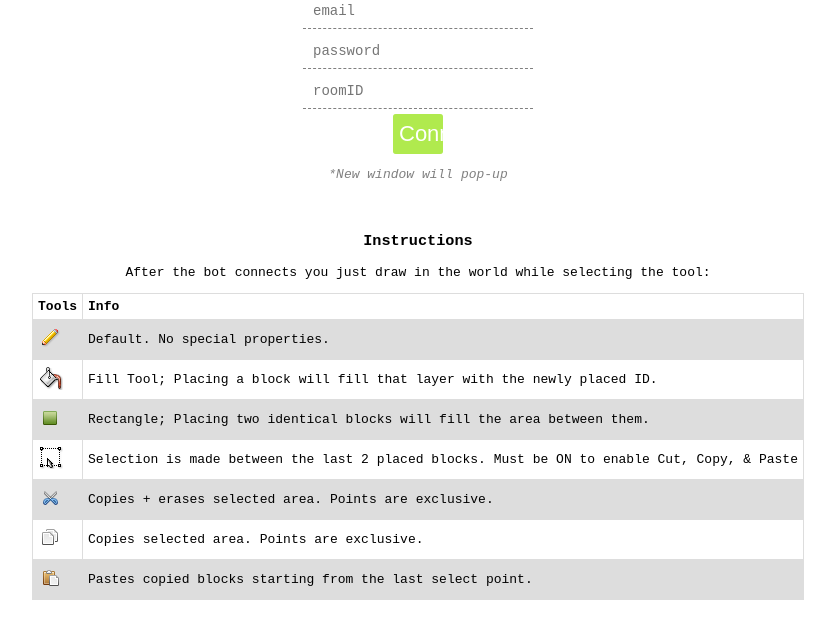
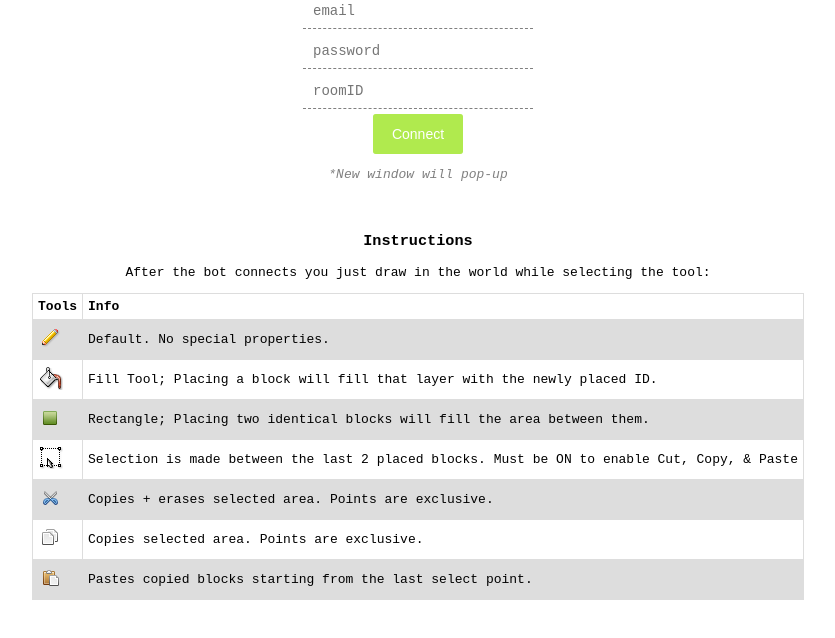
Before and after one commit to SmittyW/EEBucket, a plain HTML site: page index.html in a window 1280 px wide. Shown: the part 94-732 px from the top of the page, without its empty margins (222-1057 px from the left). Drawn offline with Linux system fonts and the light colour scheme.

Commit message:
Update main.css

```diff
--- a/main.css
+++ b/main.css
@@ -71,13 +71,13 @@ tr:nth-child(even) {
 
 #login button {
   height:40px;
-  width:50px;
+  width:90px;
   border:none;
   background:#8ee002;
   border-radius:3px;
   color:white;
   cursor: pointer;
-  font-size:22px;
+  font-size:14px;
   box-shadow:inset 0 0 0 99999px rgba(255,255,255,0.3);
   transition: all 0.1s ease 0s;
 }
```
